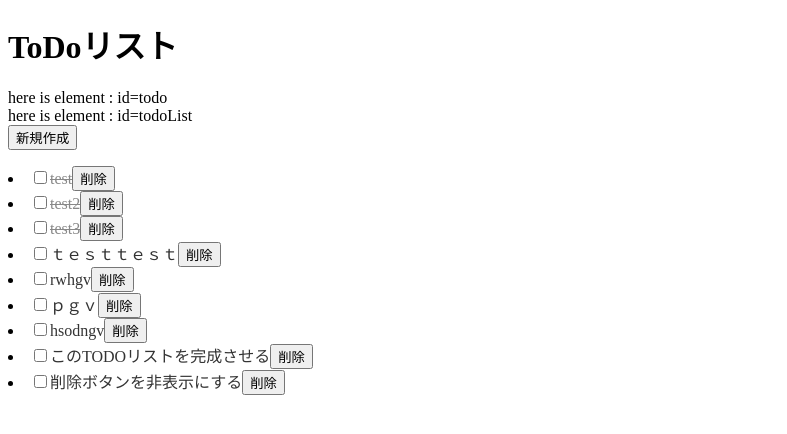
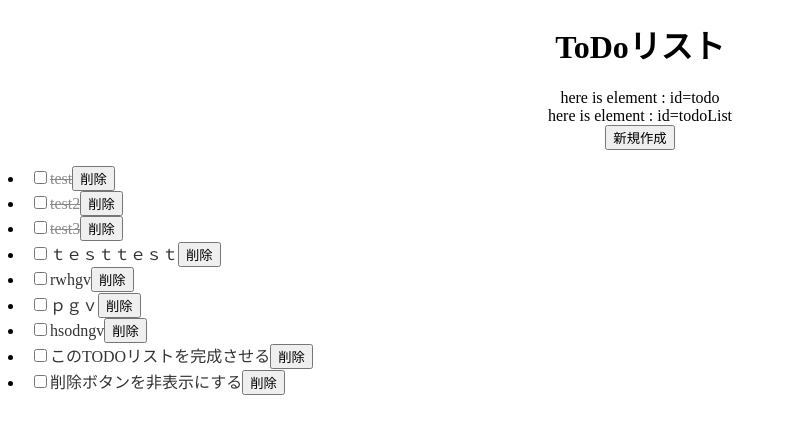
Before and after one commit to k-hasegawa1001/JavaScript-sample, a website with bundled scripts: page todo (効果測定)/components/view/index.html in a window 1280 px wide. Shown: the whole page, without its empty margins (0-787 px from the left). Built offline with nearby package versions, Linux system fonts and the light colour scheme.

Commit message:
(効果測定/制作課題) pushし忘れ - v1.0.0

```diff
--- a/todo (効果測定)/components/view/index.html
+++ b/todo (効果測定)/components/view/index.html
@@ -7,8 +7,8 @@
     <link rel="stylesheet" href="../css/index.css" />
   </head>
   <body>
-    <h1>ToDoリスト</h1>
-    <div id="todo"></div>
+    <h1 class="centerItem">ToDoリスト</h1>
+    <div id="todo" class="centerItem"></div>
     <script type="module" src="../src/main.js"></script>
   </body>
 </html>
```
